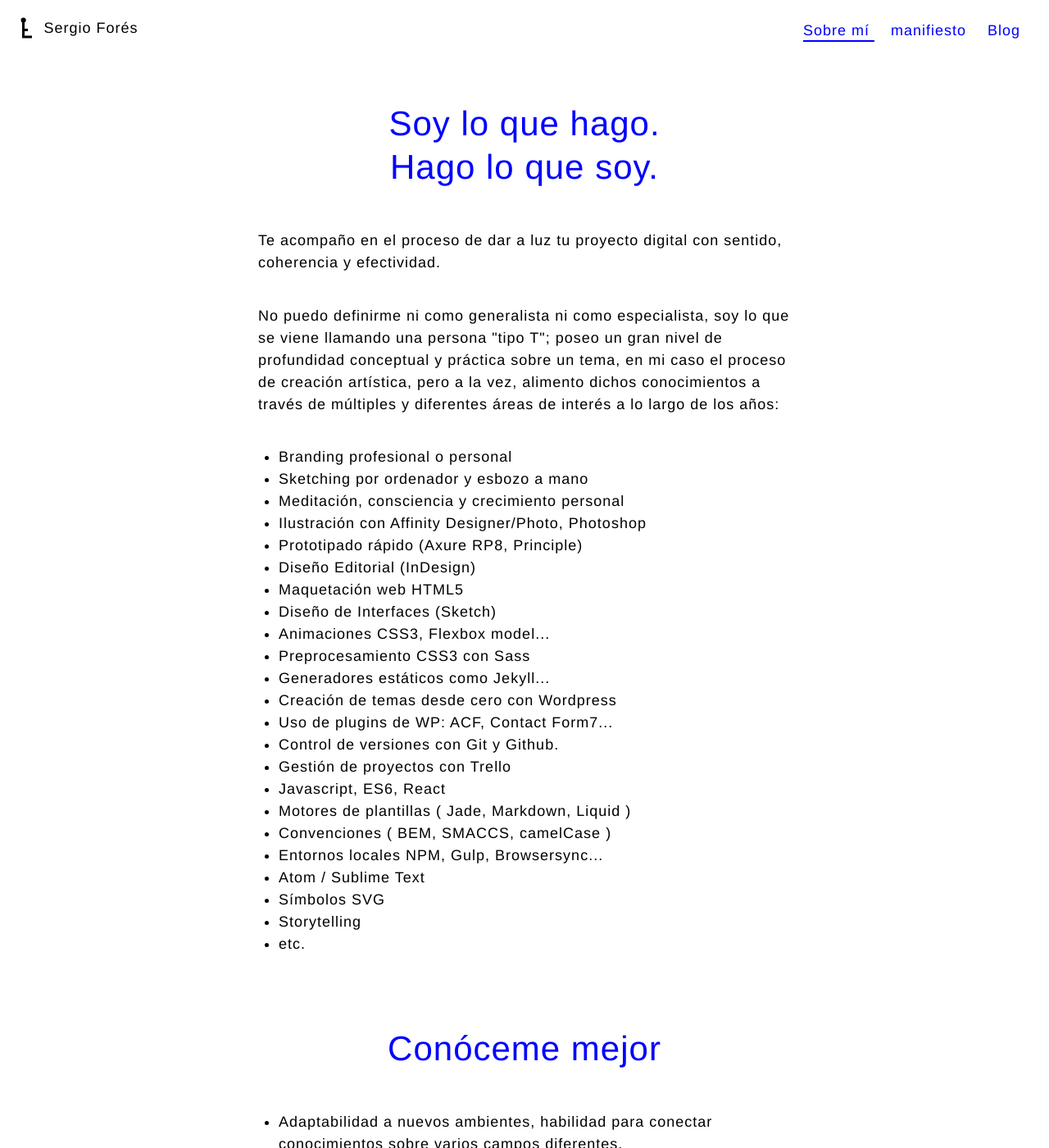
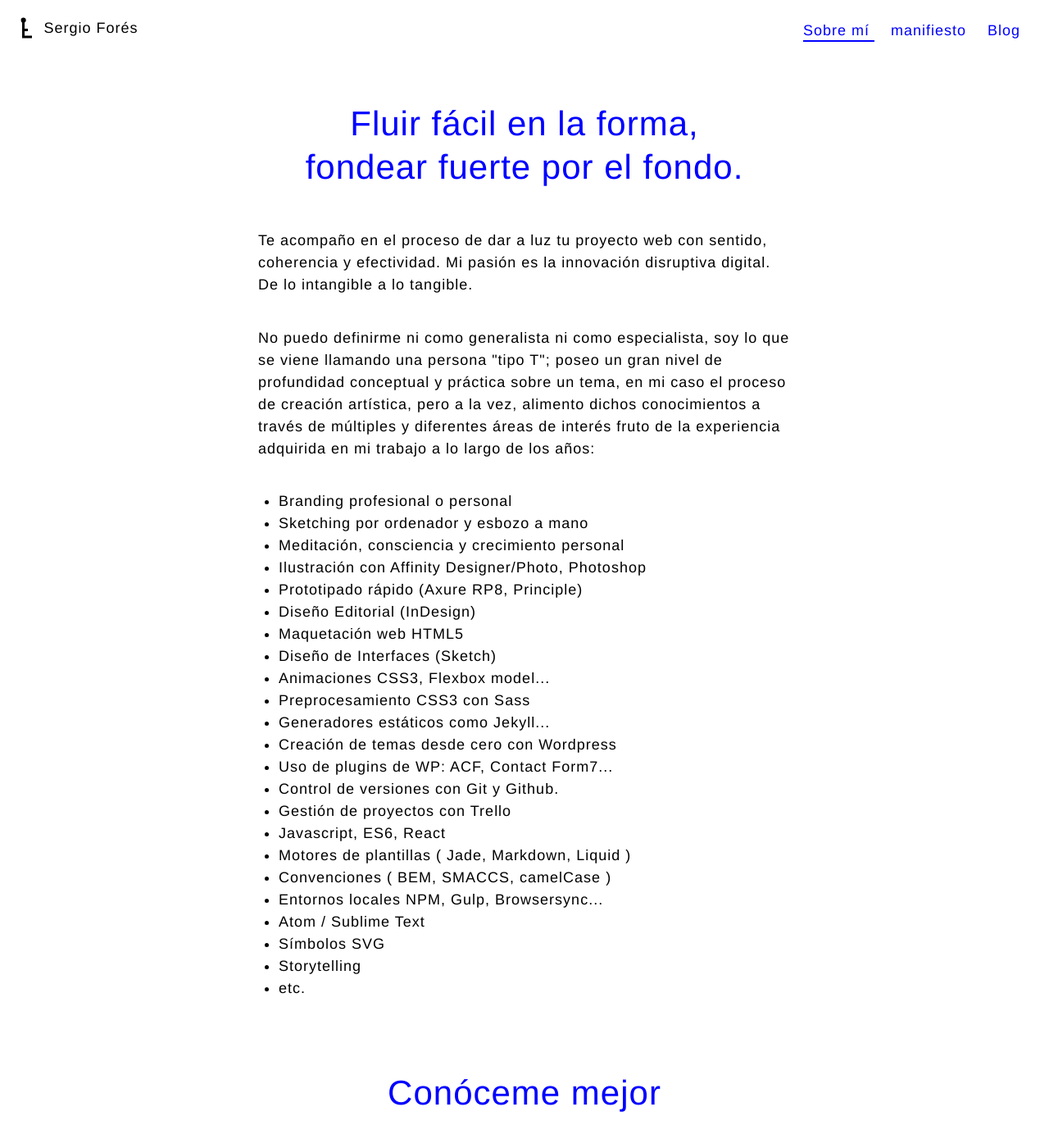
Before and after one commit to t0t/deprecated-personal-portfolio, a Jekyll site: the page built from index.html, in a window 1280 px wide and 1400 px high. Shown: the whole window at 82% size. Built offline with Jekyll 4.4.1, drawn with Linux system fonts in a browser that asks for light colours; some of the changed text lies outside the part shown.

Commit message:
CSS :cyclone:

```diff
--- a/index.html
+++ b/index.html
@@ -12,12 +12,12 @@ lang: es
 <article>
 
   <h1 class="site-title">
-    Soy lo que hago.<br>Hago lo que soy.
+    Fluir fácil en la forma,<br>fondear fuerte por el fondo.
   </h1>
 
-<p>Te acompaño en el proceso de dar a luz tu proyecto digital con sentido, coherencia y efectividad.</p>
+<p>Te acompaño en el proceso de dar a luz tu proyecto web con sentido, coherencia y efectividad. Mi pasión es la innovación disruptiva digital. De lo intangible a lo tangible.</p>
 
-<p>No puedo definirme ni como generalista ni como especialista, soy lo que se viene llamando una persona "tipo T"; poseo un gran nivel de profundidad conceptual y práctica sobre un tema, en mi caso el proceso de creación artística, pero a la vez, alimento dichos conocimientos a través de múltiples y diferentes áreas de interés a lo largo de los años:
+<p>No puedo definirme ni como generalista ni como especialista, soy lo que se viene llamando una persona "tipo T"; poseo un gran nivel de profundidad conceptual y práctica sobre un tema, en mi caso el proceso de creación artística, pero a la vez, alimento dichos conocimientos a través de múltiples y diferentes áreas de interés fruto de la experiencia adquirida en mi trabajo a lo largo de los años:
 </p>
 
   <ul class="list">
@@ -51,8 +51,10 @@ lang: es
   <h2 class="site-title">Conóceme mejor</h2>
 
   <ul class="list">
+
     <li>Adaptabilidad a nuevos ambientes, habilidad para conectar conocimientos sobre varios campos diferentes.</li>
-    <li>Pretendo aunar conciencia, arte, diseño y desarrollo web en un proceso unificado vivo que llamo TODH (Transmitir, observar, definir, hacer).</li>
+
+    <li>Pretendo aunar conciencia, arte, diseño y desarrollo web en un proceso unificado vivo que llamo TODH (Transmitir, Observar, Definir, Hacer).</li>
 
     <li>Tengo una visión de contribución, se que la mejor manera de lograr lo que quiero es ayudando a otros a lograr lo que quieren.</li>
 
```
Also changed, not shown: other parts of index.html (+1 -2 lines).
